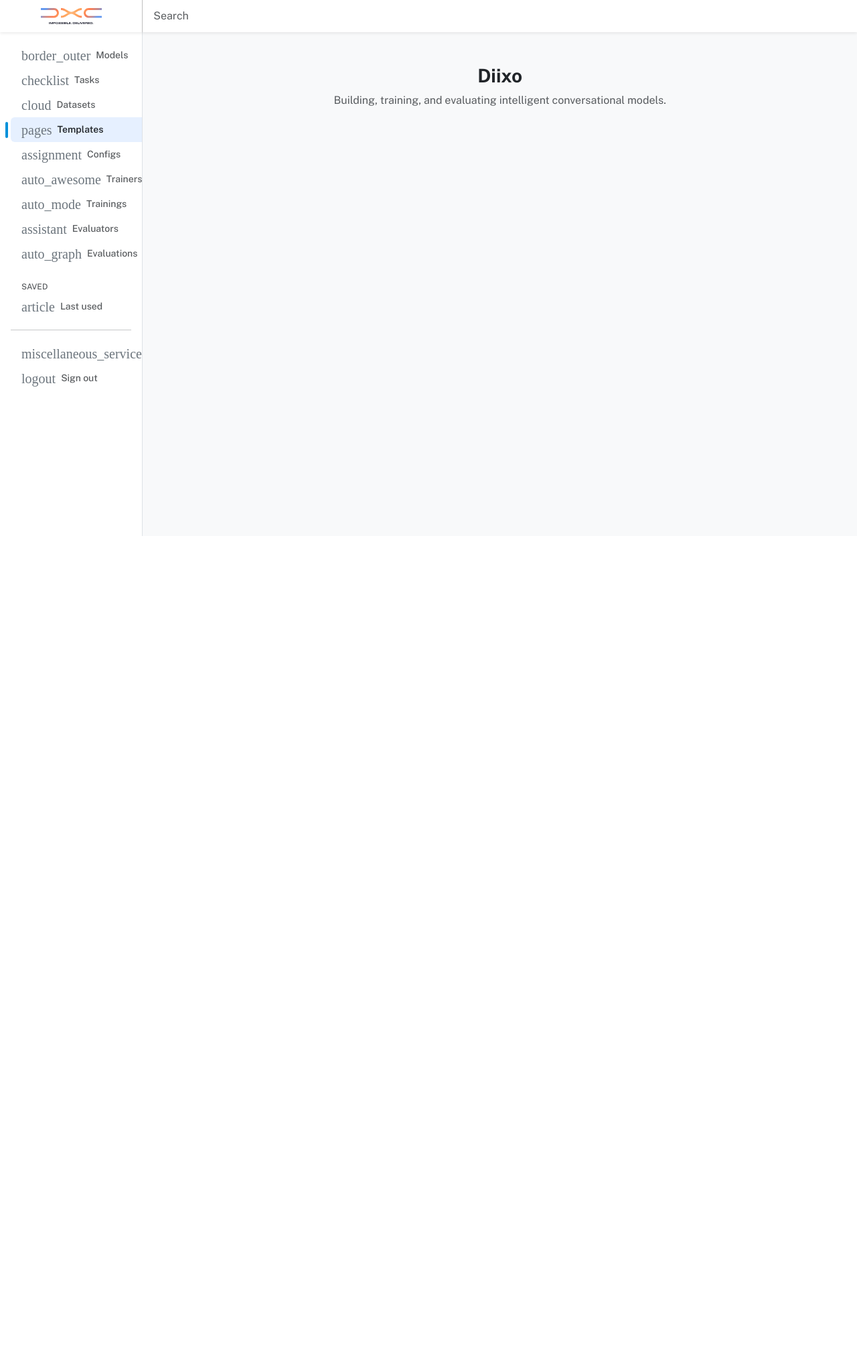
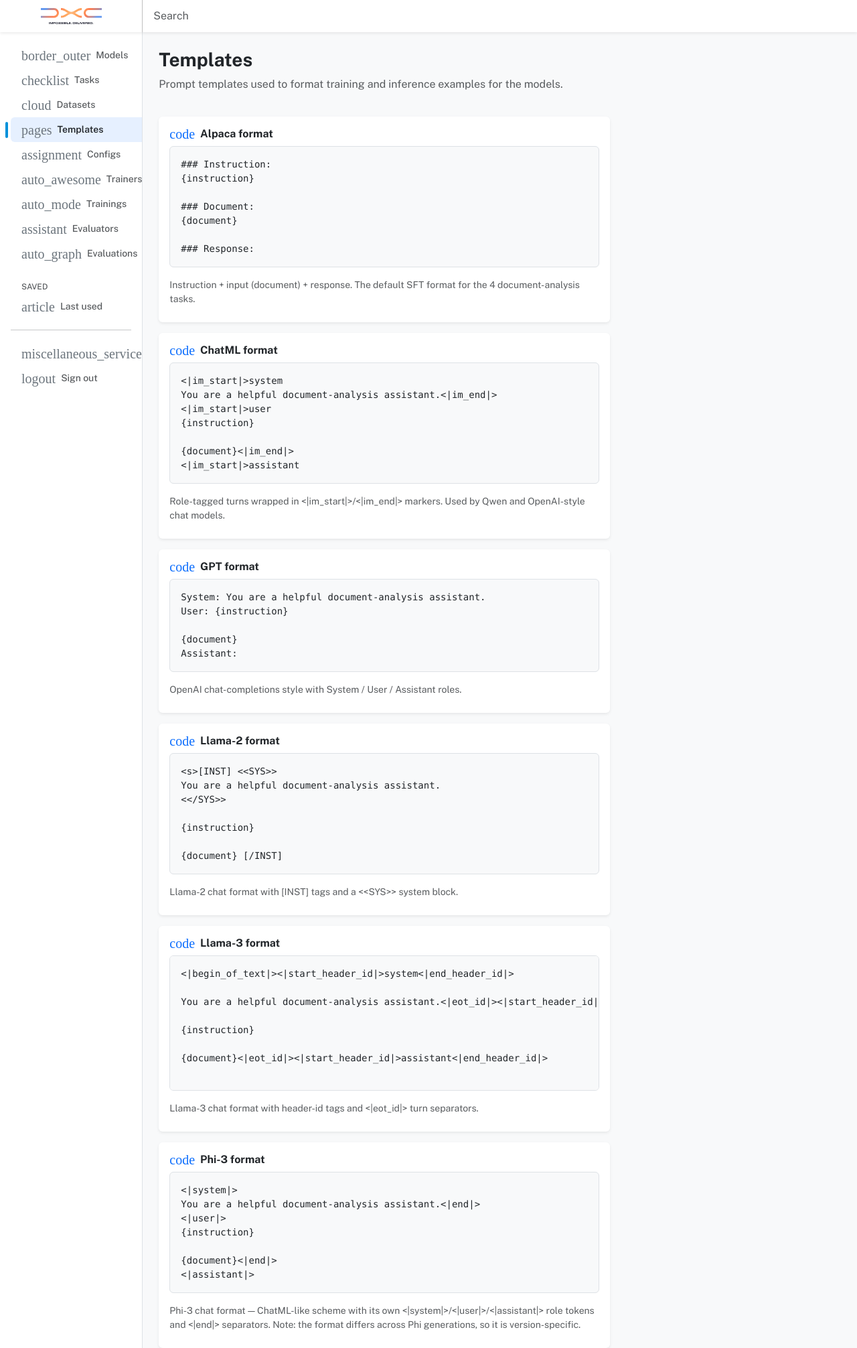
Before and after one commit to diixo/diixo-ai, a Django app: page /templates in a window 1280 px wide. Shown: the whole page at 67% size. Before the commit the page ends 800 px from the top, so only its background shows below. Run offline with Django 5.2, Linux system fonts and the light colour scheme; some libraries are stand-ins or nearby versions; some web fonts are replaced.

Commit message:
Added template prompt formats page

```diff
--- a/ui/app_main/templates/app_main/tasks.html
+++ b/ui/app_main/templates/app_main/tasks.html
@@ -30,9 +30,4 @@
   {% endfor %}
 </div>
 
-{% if prompt_template %}
-<h5 class="fw-semibold mt-5 mb-3">Prompt template</h5>
-<pre class="bg-white border rounded p-3 small">{{ prompt_template }}</pre>
-{% endif %}
-
 {% endblock %}
--- /dev/null
+++ b/ui/app_main/templates/app_main/templates_page.html
@@ -0,0 +1,32 @@
+{% extends "app_main/base.html" %}
+
+{% block meta %}
+<title>Diixo - Templates</title>
+<meta property="og:title" content="Diixo - Templates">
+<meta name="description" content="Diixo templates">
+<meta property="og:description" content="Diixo templates">
+{% endblock %}
+
+{% block content %}
+
+<h3 class="fw-bold mt-4">Templates</h3>
+<p class="text-muted">{{ goal }}</p>
+
+<div class="row g-3 mt-1">
+  {% for t in templates %}
+  <div class="col-12 col-lg-8">
+    <div class="card h-100 shadow-sm border-0">
+      <div class="card-body">
+        <div class="d-flex align-items-center gap-2 mb-2">
+          <span class="material-icons text-primary">code</span>
+          <h6 class="card-title mb-0 fw-bold">{{ t.name }}</h6>
+        </div>
+        <pre class="bg-body-tertiary border rounded p-3 small mb-3">{{ t.template }}</pre>
+        <p class="card-text small text-body-secondary mb-2">{{ t.description }}</p>
+      </div>
+    </div>
+  </div>
+  {% endfor %}
+</div>
+
+{% endblock %}
--- a/ui/app_main/views.py
+++ b/ui/app_main/views.py
@@ -43,7 +43,6 @@ def tasks(request):
         "title": "Diixo - Tasks",
         "description": "Diixo tasks description",
         "goal": data.get("goal", ""),
-        "prompt_template": data.get("prompt_template", ""),
         "tasks": data.get("tasks", []),
     })
 
@@ -54,9 +53,14 @@ def datasets(request):
     })
 
 def templates(request):
-    return render(request, "app_main/index.html", context={
+    data_path = settings.BASE_DIR / "data" / "templates.json"
+    with open(data_path, encoding="utf-8") as f:
+        data = json.load(f)
+    return render(request, "app_main/templates_page.html", context={
         "title": "Diixo - Templates",
         "description": "Diixo templates description",
+        "goal": data.get("goal", ""),
+        "templates": data.get("templates", []),
     })
 
 def configs(request):
--- a/ui/data/tasks.json
+++ b/ui/data/tasks.json
@@ -1,6 +1,5 @@
 {
   "goal": "Take a pretrained model and fine-tune it (SFT) to perform 4 document-analysis tasks by instruction — with a single instruction-following model.",
-  "prompt_template": "### Instruction:\n{instruction}\n\n### Document:\n{document}\n\n### Response:\n",
   "tasks": [
     {
       "id": "summarize",
--- /dev/null
+++ b/ui/data/templates.json
@@ -0,0 +1,41 @@
+{
+  "goal": "Prompt templates used to format training and inference examples for the models.",
+  "templates": [
+    {
+      "id": "alpaca",
+      "name": "Alpaca format",
+      "description": "Instruction + input (document) + response. The default SFT format for the 4 document-analysis tasks.",
+      "template": "### Instruction:\n{instruction}\n\n### Document:\n{document}\n\n### Response:\n"
+    },
+    {
+      "id": "chatml",
+      "name": "ChatML format",
+      "description": "Role-tagged turns wrapped in <|im_start|>/<|im_end|> markers. Used by Qwen and OpenAI-style chat models.",
+      "template": "<|im_start|>system\nYou are a helpful document-analysis assistant.<|im_end|>\n<|im_start|>user\n{instruction}\n\n{document}<|im_end|>\n<|im_start|>assistant\n"
+    },
+    {
+      "id": "gpt",
+      "name": "GPT format",
+      "description": "OpenAI chat-completions style with System / User / Assistant roles.",
+      "template": "System: You are a helpful document-analysis assistant.\nUser: {instruction}\n\n{document}\nAssistant:"
+    },
+    {
+      "id": "llama2",
+      "name": "Llama-2 format",
+      "description": "Llama-2 chat format with [INST] tags and a <<SYS>> system block.",
+      "template": "<s>[INST] <<SYS>>\nYou are a helpful document-analysis assistant.\n<</SYS>>\n\n{instruction}\n\n{document} [/INST]"
+    },
+    {
+      "id": "llama3",
+      "name": "Llama-3 format",
+      "description": "Llama-3 chat format with header-id tags and <|eot_id|> turn separators.",
+      "template": "<|begin_of_text|><|start_header_id|>system<|end_header_id|>\n\nYou are a helpful document-analysis assistant.<|eot_id|><|start_header_id|>user<|end_header_id|>\n\n{instruction}\n\n{document}<|eot_id|><|start_header_id|>assistant<|end_header_id|>\n\n"
+    },
+    {
+      "id": "phi3",
+      "name": "Phi-3 format",
+      "description": "Phi-3 chat format — ChatML-like scheme with its own <|system|>/<|user|>/<|assistant|> role tokens and <|end|> separators. Note: the format differs across Phi generations, so it is version-specific.",
+      "template": "<|system|>\nYou are a helpful document-analysis assistant.<|end|>\n<|user|>\n{instruction}\n\n{document}<|end|>\n<|assistant|>\n"
+    }
+  ]
+}
```
